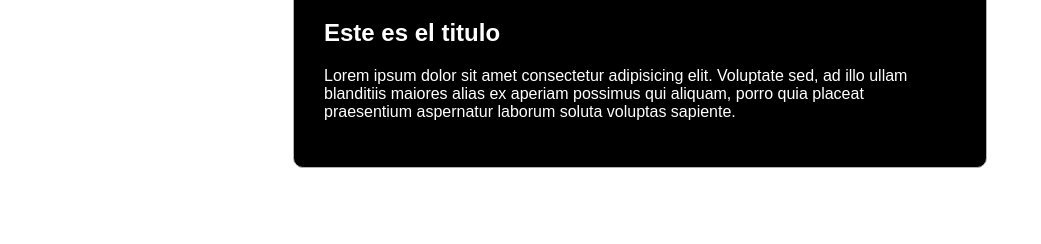
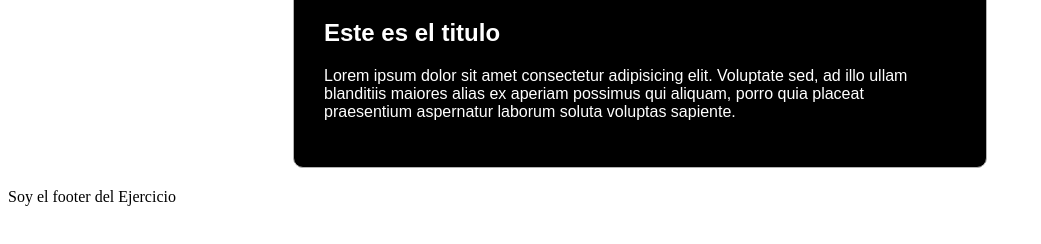
Before and after one commit to IsabelCBernal/CursoGit, a plain HTML site: page index.html in a window 1280 px wide. Shown: the part 112-356 px from the top of the page, without its empty margins (0-1041 px from the left). Drawn offline with Linux system fonts and the light colour scheme.

Commit message:
Adicionar el footer

```diff
--- a/index.html
+++ b/index.html
@@ -18,5 +18,8 @@
         sapiente.
       </p>
     </div>
+    <footer>
+      <p>Soy el footer del Ejercicio</p>
+    </footer>
   </body>
 </html>
```
